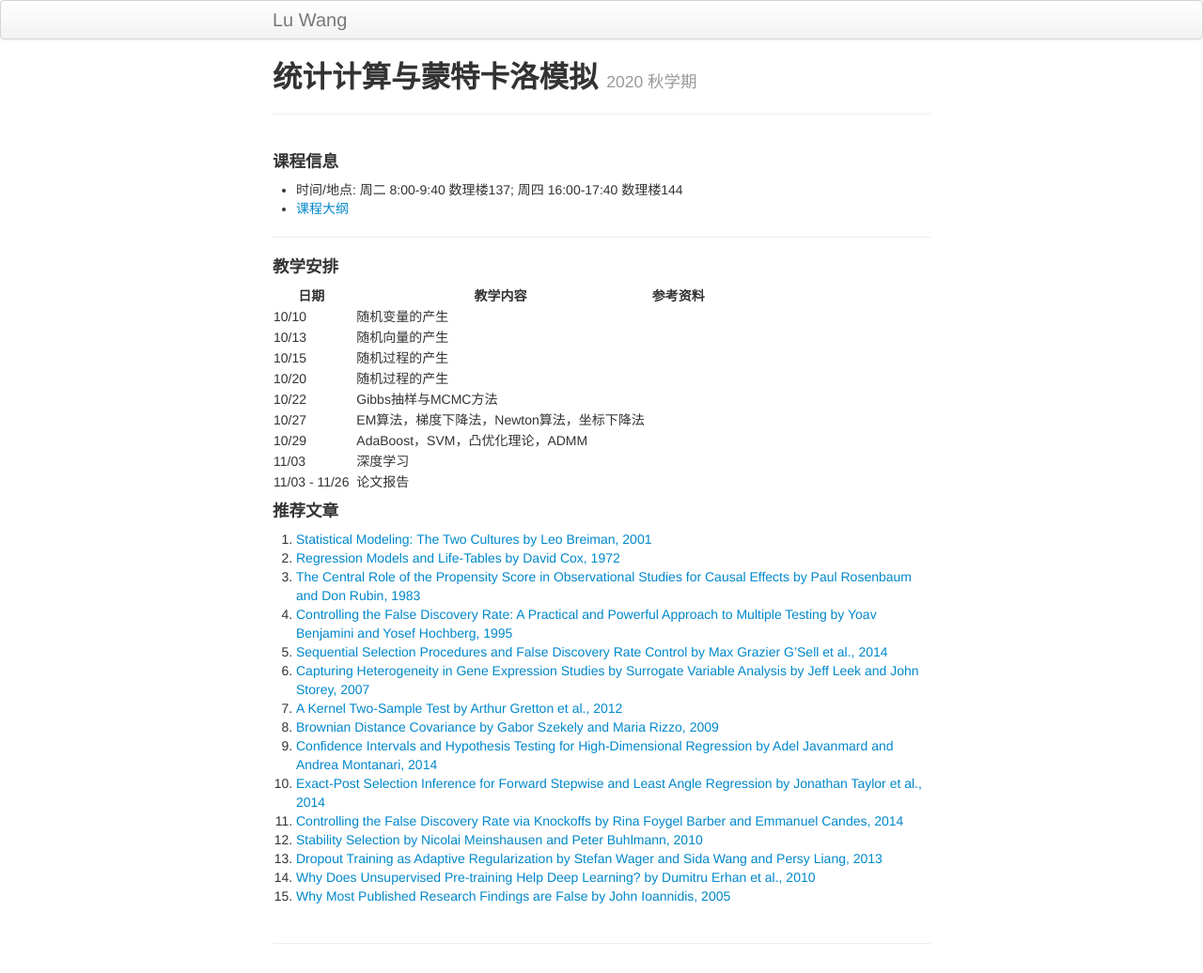
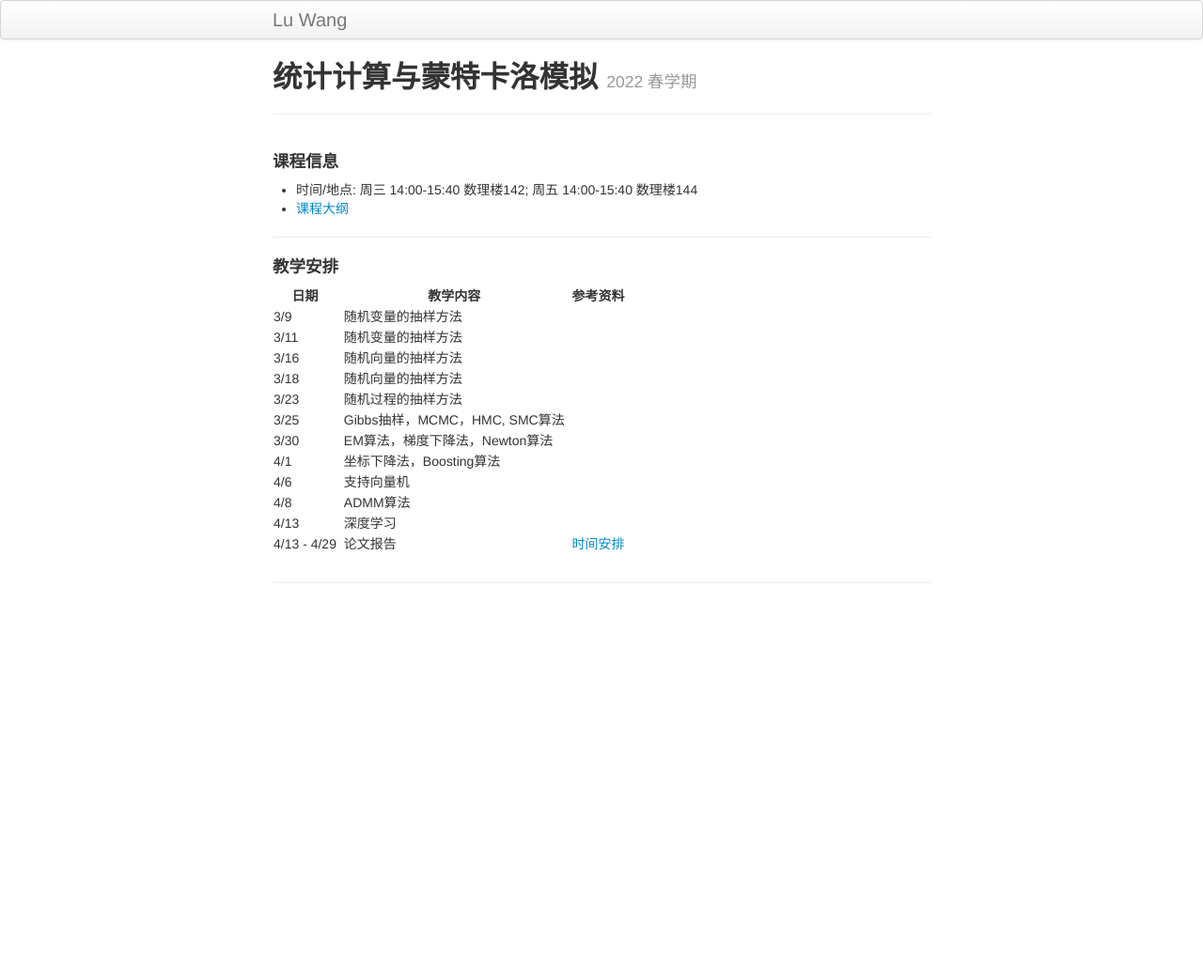
Before and after one commit to wangronglu/StatisticalComputing, a Jekyll site: the page built from index.md, in a window 1280 px wide. Shown: the whole page at 94% size. Built offline with Jekyll 4.4.1, drawn with Linux system fonts in a browser that asks for light colours; after the commit the page ends 900 px from its top, so only the background shows below that.

Commit message:
Update index.md

```diff
--- a/index.md
+++ b/index.md
@@ -1,12 +1,12 @@
 ---
 layout: page
 title: 统计计算与蒙特卡洛模拟
-tagline: 2020 秋学期
+tagline: 2022 春学期
 description: Course Website
 ---
 
 #### 课程信息
-* 时间/地点: 周二 8:00-9:40 数理楼137; 周四 16:00-17:40 数理楼144
+* 时间/地点: 周三 14:00-15:40 数理楼142; 周五 14:00-15:40 数理楼144
 * [课程大纲](Lecture/syllabus.pdf)
 
 ---
@@ -14,29 +14,15 @@ description: Course Website
 
 | 日期 | | 教学内容 | |  参考资料  |
 |---------------|---|--------------------------------|---|----------|
-| 10/10 || 随机变量的产生 ||  |
-| 10/13 || 随机向量的产生 ||  |
-| 10/15 || 随机过程的产生 ||  |
-| 10/20 || 随机过程的产生 ||  |
-| 10/22 || Gibbs抽样与MCMC方法 ||  |
-| 10/27 || EM算法，梯度下降法，Newton算法，坐标下降法 ||  |
-| 10/29 || AdaBoost，SVM，凸优化理论，ADMM ||  |
-| 11/03 || 深度学习 ||  |
-| 11/03 - 11/26 ||  论文报告  ||  |
-
-#### 推荐文章
-1. [Statistical Modeling: The Two Cultures by Leo Breiman, 2001](http://www.stat.cmu.edu/~ryantibs/journalclub/breiman_2001.pdf)
-2. [Regression Models and Life-Tables by David Cox, 1972](http://www.stat.cmu.edu/~ryantibs/journalclub/cox_1972.pdf)
-3. [The Central Role of the Propensity Score in Observational Studies for Causal Effects by Paul Rosenbaum and Don Rubin, 1983](http://www.stat.cmu.edu/~ryantibs/journalclub/rosenbaum_1983.pdf)
-4. [Controlling the False Discovery Rate: A Practical and Powerful Approach to Multiple Testing by Yoav Benjamini and Yosef Hochberg, 1995](http://www.stat.cmu.edu/~ryantibs/journalclub/benjamini_1995.pdf)
-5. [Sequential Selection Procedures and False Discovery Rate Control by Max Grazier G'Sell et al., 2014](http://www.stat.cmu.edu/~ryantibs/journalclub/gsell_2014.pdf)
-6. [Capturing Heterogeneity in Gene Expression Studies by Surrogate Variable Analysis by Jeff Leek and John Storey, 2007](http://www.stat.cmu.edu/~ryantibs/journalclub/leek_2007.pdf)
-7. [A Kernel Two-Sample Test by Arthur Gretton et al., 2012](http://www.stat.cmu.edu/~ryantibs/journalclub/gretton_2012.pdf)
-8. [Brownian Distance Covariance by Gabor Szekely and Maria Rizzo, 2009](http://www.stat.cmu.edu/~ryantibs/journalclub/szekely_2009.pdf)
-9. [Confidence Intervals and Hypothesis Testing for High-Dimensional Regression by Adel Javanmard and Andrea Montanari, 2014](http://www.stat.cmu.edu/~ryantibs/journalclub/javanmard_2014.pdf)
-10. [Exact-Post Selection Inference for Forward Stepwise and Least Angle Regression by Jonathan Taylor et al., 2014](http://www.stat.cmu.edu/~ryantibs/journalclub/taylor_2014.pdf)
-11. [Controlling the False Discovery Rate via Knockoffs by Rina Foygel Barber and Emmanuel Candes, 2014](http://www.stat.cmu.edu/~ryantibs/journalclub/barber_2014.pdf)
-12. [Stability Selection by Nicolai Meinshausen and Peter Buhlmann, 2010](http://www.stat.cmu.edu/~ryantibs/journalclub/meinshausen_2010.pdf)
-13. [Dropout Training as Adaptive Regularization by Stefan Wager and Sida Wang and Persy Liang, 2013](http://www.stat.cmu.edu/~ryantibs/journalclub/wager_2013.pdf)
-14. [Why Does Unsupervised Pre-training Help Deep Learning? by Dumitru Erhan et al., 2010](http://www.stat.cmu.edu/~ryantibs/journalclub/erhan_2010.pdf)
-15. [Why Most Published Research Findings are False by John Ioannidis, 2005](http://www.stat.cmu.edu/~ryantibs/journalclub/ioannidis_2005.pdf)
+| 3/9 || 随机变量的抽样方法 ||  |
+| 3/11 || 随机变量的抽样方法 ||  |
+| 3/16 || 随机向量的抽样方法 ||  |
+| 3/18 || 随机向量的抽样方法 ||  |
+| 3/23 || 随机过程的抽样方法 ||  |
+| 3/25 || Gibbs抽样，MCMC，HMC, SMC算法 ||  |
+| 3/30 || EM算法，梯度下降法，Newton算法 ||  |
+| 4/1 || 坐标下降法，Boosting算法 ||  |
+| 4/6 || 支持向量机 ||  |
+| 4/8 || ADMM算法 ||  |
+| 4/13 || 深度学习 ||  |
+| 4/13 - 4/29 ||  论文报告  || [时间安排](https://docs.qq.com/sheet/DRHdUU1hIeVB5Z2ln?tab=BB08J2) |
```
